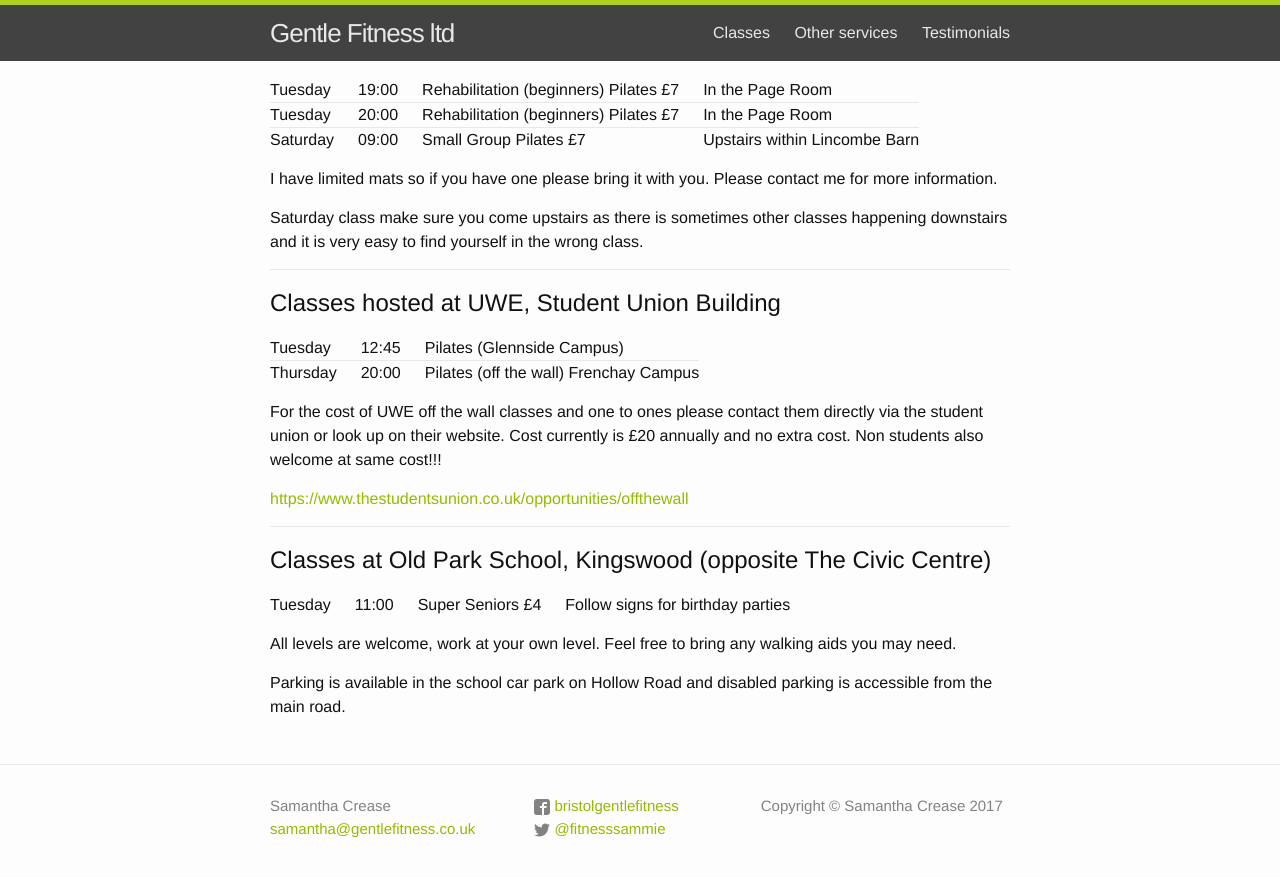
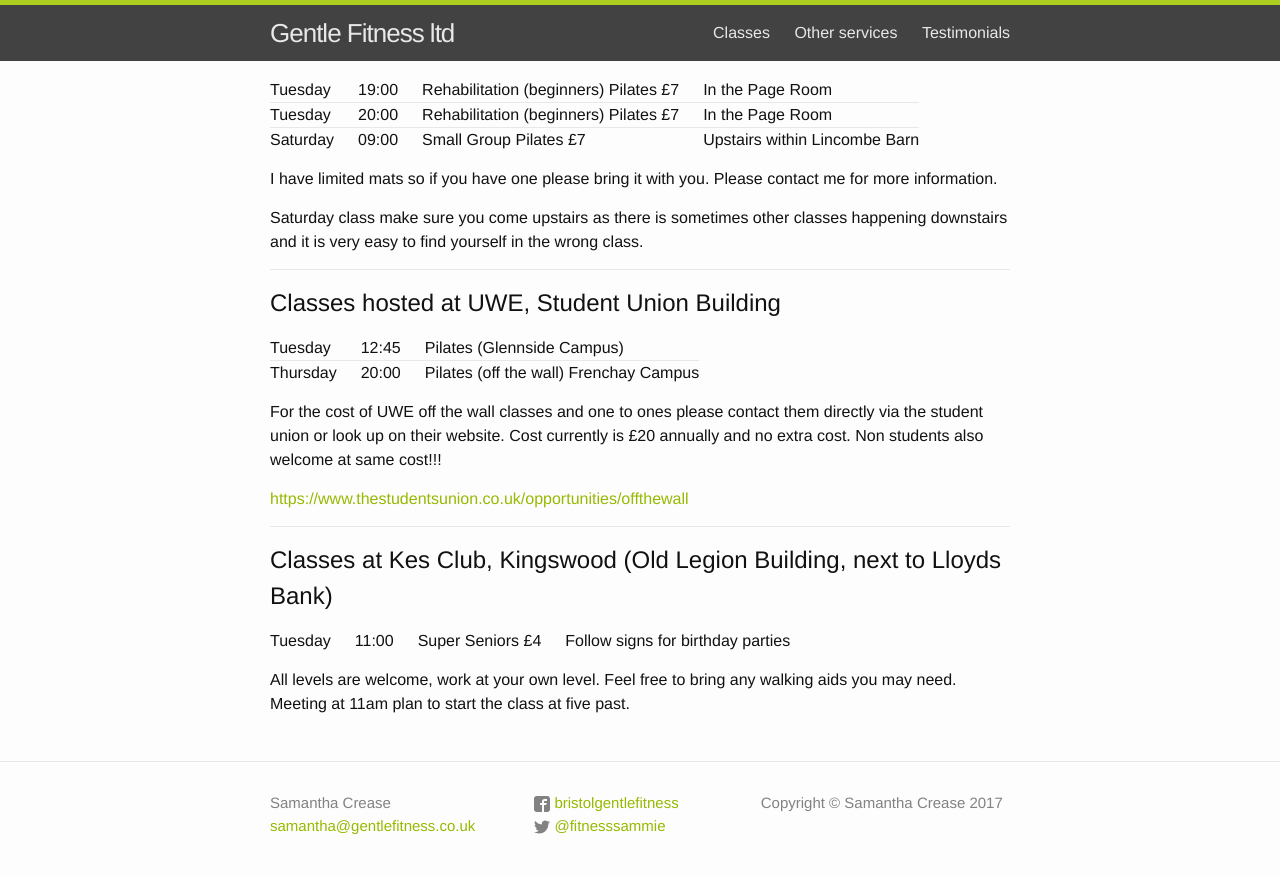
Before and after one commit to gentlefitness-www/gentlefitness-www, a Jekyll site: the page built from classes.md, in a window 1280 px wide and 900 px high, scrolled down 2019 px. Shown: the top 877 px of the window. Built offline with Jekyll 4.4.1, drawn with Linux system fonts in a browser that asks for light colours; some of the changed text lies outside the part shown.

Commit message:
Replace Old Park School classes with Kes Club

```diff
--- a/classes.md
+++ b/classes.md
@@ -15,7 +15,7 @@ Gentle Fitness ltd offers:
 - [Classes hosted at Easton Leisure Centre](#classes-hosted-at-easton-leisure-centre)
 - [Classes hosted at Lincombe Barn, Downend](#classes-hosted-at-lincombe-barn-downend)
 - [Classes hosted at UWE](#classes-hosted-at-uwe-student-union-building)
-- [Classes hosted at Old Park School, Kingswood](#classes-at-old-park-school-kingswood-opposite-the-civic-centre)
+- [Classes hosted at Kes Club, Kingswood](#classes-at-kes-club-kingswood-old-legion-building-next-to-lloyds-bank)
 
 ## Community classes
 
@@ -28,7 +28,7 @@ For the most up to date classes please check out my
 |19:00|Ante Natal course   |Keynsham Leisure Centre|
 |20:00|Aqua Aerobics       |Easton Leisure Centre  |
 ||**Tuesday**                                      |
-|11:00|Super Seniors £4    |Old Park School, Kingswood|
+|11:00|Super Seniors £4    |Kes Club, Kingswood    |
 |12:45|Pilates             |UWE - Glennside Campus |
 |19:00|Rehabilitation (beginners) Pilates £7|Lincombe Barn, Downend|
 |20:00|Rehabilitation (beginners) Pilates £7|Lincombe Barn, Downend|
@@ -117,12 +117,9 @@ annually and no extra cost. Non students also welcome at same cost!!!
 
 -------------------------------------------------------------------------------
 
-## Classes at Old Park School, Kingswood (opposite The Civic Centre)
+## Classes at Kes Club, Kingswood (Old Legion Building, next to Lloyds Bank)
 
 |Tuesday|11:00|Super Seniors £4|Follow signs for birthday parties|
 
 All levels are welcome, work at your own level. Feel free to bring any walking
-aids you may need.
-
-Parking is available in the school car park on Hollow Road and disabled parking
-is accessible from the main road.
+aids you may need. Meeting at 11am plan to start the class at five past.
```
